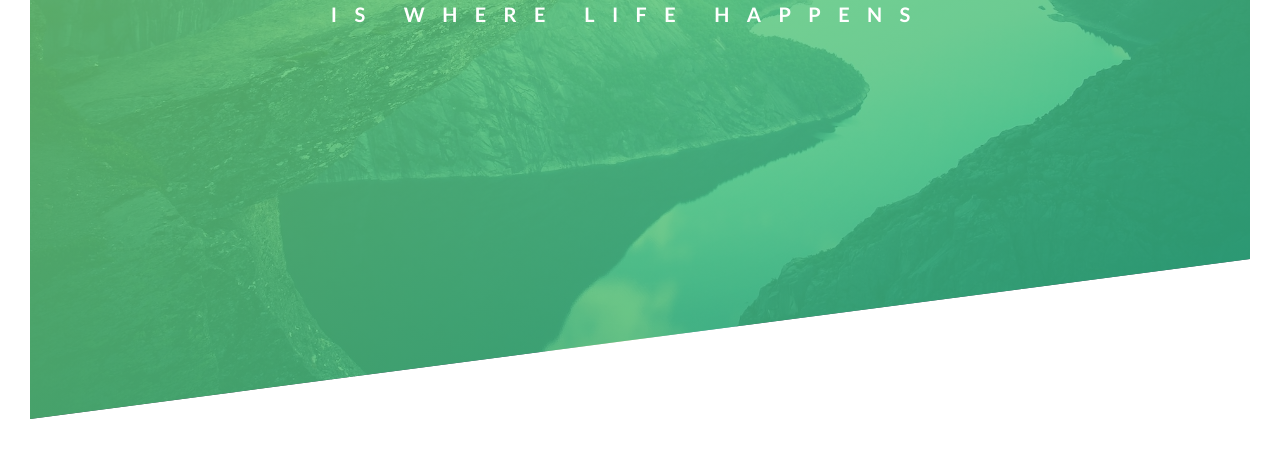
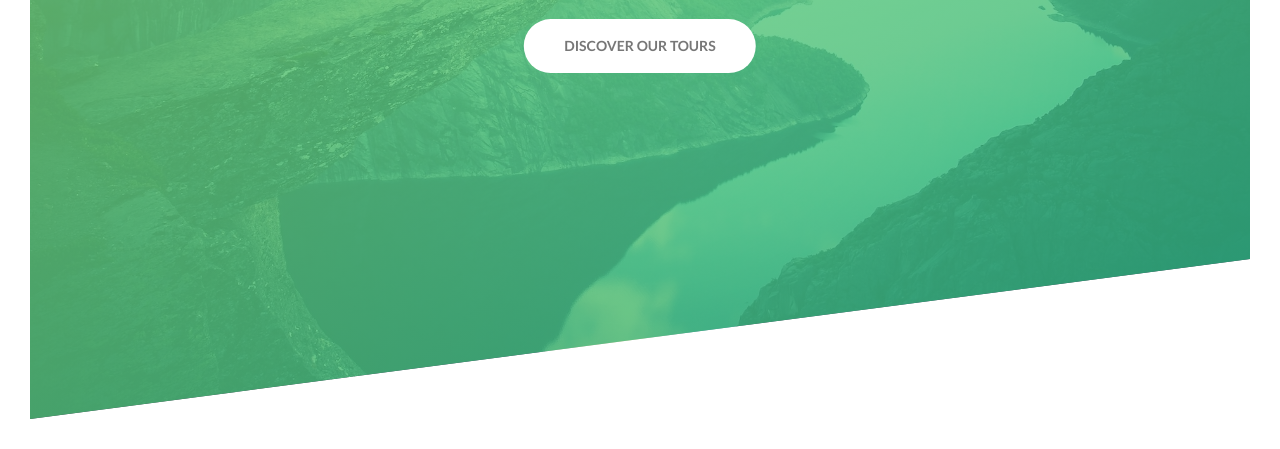
Before and after one commit to jlaguilargomez/CSS-course_natours-project, a plain HTML site: page index.html in a window 1280 px wide. Shown: the part 371-820 px from the top of the page. Drawn offline with Linux system fonts and the light colour scheme.

Commit message:
btn added and has the basic style

```diff
--- a/css/style.css
+++ b/css/style.css
@@ -47,6 +47,7 @@ body {
     top: 40%;
     left: 50%;
     transform: translate(-50%, -50%);
+    text-align: center;
 }
 
 .heading-primary {
@@ -104,3 +105,30 @@ body {
         transform: translateX(0);
     }
 }
+
+.btn:link,
+.btn:visited {
+    margin-top: 30px;
+    text-transform: uppercase;
+    text-decoration: none;
+    padding: 15px 40px;
+    display: inline-block;
+    border-radius: 100px;
+    transition: all 0.2s;
+    font-size: 14px;
+}
+
+.btn:hover {
+    transform: translateY(-3px);
+    box-shadow: 0 10px 20px rgba(0, 0, 0, 0.4);
+}
+
+.btn:active {
+    transform: translateY(-1px);
+    box-shadow: 0 5px 10px rgba(0, 0, 0, 0.4);
+}
+
+.btn-white {
+    background-color: white;
+    color: #777;
+}
--- a/index.html
+++ b/index.html
@@ -9,8 +9,8 @@
 			rel="stylesheet"
 		/>
 
-		<link rel="stylesheet" href="css/icon-font.css" />
-		<link rel="stylesheet" href="css/style.css" />
+		<!-- <link rel="stylesheet" type="text/css" href="css/icon-font.css" /> -->
+		<link rel="stylesheet" type="text/css" href="css/style.css" />
 		<link rel="shortcut icon" type="image/png" href="img/favicon.png" />
 
 		<title>Natours | Exciting tours for adventurous people</title>
@@ -27,6 +27,7 @@
 					<span class="heading-primary-sub"
 						>is where life happens</span
 					>
+					<a href="#" class="btn btn-white">Discover our tours</a>
 				</h1>
 			</div>
 		</header>
```
